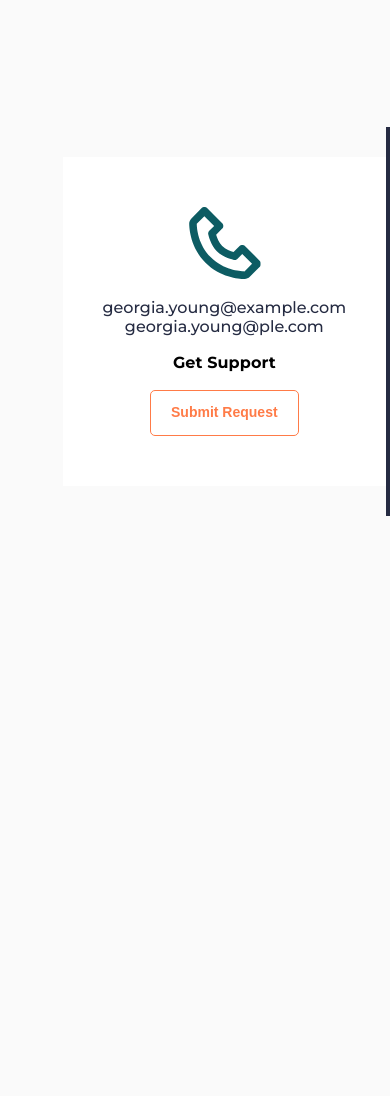
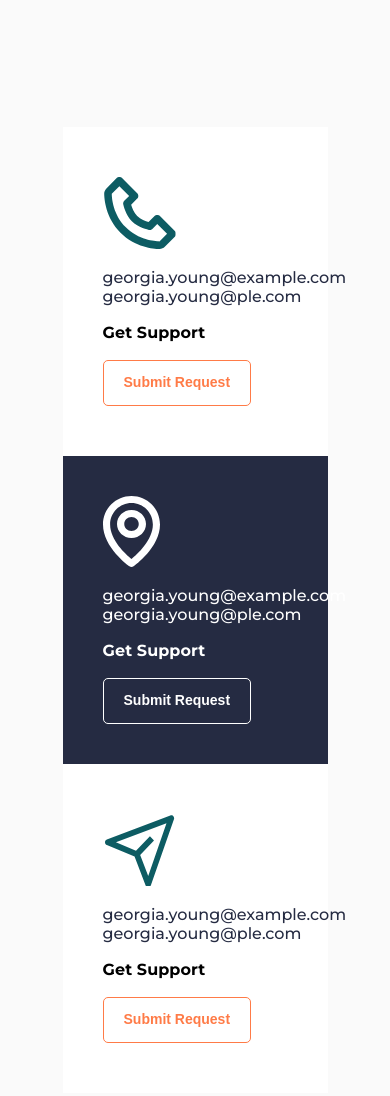
Before and after one commit to Lusenko/Repeat_html_2, a website: page index.html in a window 390 px wide. Shown: the part 6192-7288 px from the top of the page. Before the commit the page ends 6868 px from the top, so only its background shows below. Drawn offline with Linux system fonts and the light colour scheme.

Commit message:
added adaptation for get in touch section

```diff
--- a/_main.scss
+++ b/_main.scss
@@ -569,10 +569,12 @@
   padding: 80px 32.5px;
 
   .get-in-touch__column{
-    display: flex;
-    text-align: center;
-    align-items: center;
 
+    @media (min-width: 1090px){
+      display: flex;
+      text-align: center;
+      align-items: center;
+    }
 
     .get-in-touch__item{
       flex: 0 1 33.333%;
@@ -617,6 +619,10 @@
       padding: 80px 40px;
       background: $colorTitle;
 
+      @media (max-width: 1090px){
+        padding: 40px;
+      }
+
       .get-in-touch__email{
         a{
           color: white;
--- a/index.html
+++ b/index.html
@@ -313,7 +313,7 @@
                         </div>
                         <div class="get-in-touch__item green-item">
                             <div class="get-in-touch__img">
-                                <img src="images/get%20in%20touch/icn%20settings%20.icn-xl%20(1).svg" alt="">
+                                <img src="images/get%20in%20touch/Group%201.svg" alt="">
                             </div>
                             <div class="get-in-touch__email">
                                 <a href="mailto:georgia.young@example.com">georgia.young@example.com</a>
```
Also changed, not shown: images/get in touch/Group 1.svg (added), style.css, 1 other file.
